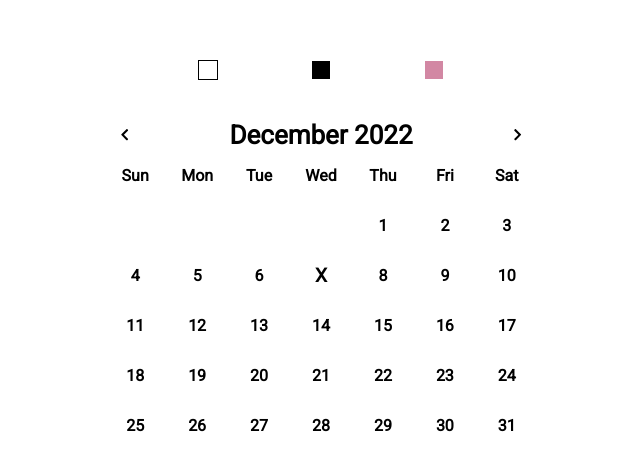
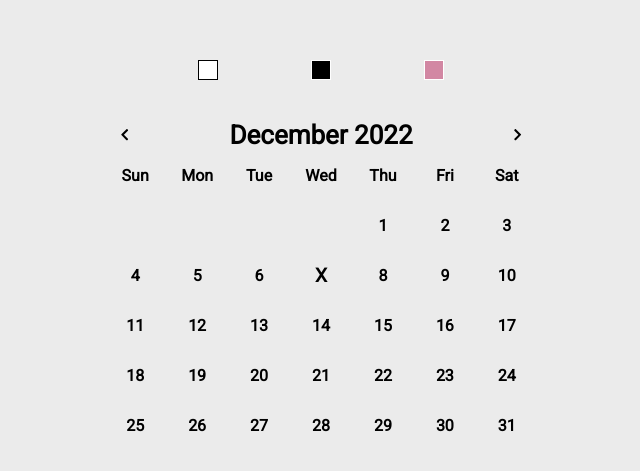
Before and after one commit to Samuellucasn/Calendar, a React (Vite) app: page / in a window 1280 px wide. Shown: the part 145-616 px from the top of the page, without its empty margins (319-959 px from the left). Built offline with nearby package versions, Linux system fonts and the light colour scheme; a web font is replaced by a local one.

Commit message:
improve layouts

```diff
--- a/src/components/NewEvent/style.ts
+++ b/src/components/NewEvent/style.ts
@@ -28,7 +28,7 @@ export const EventStyle = styled.div`
 
     ::-webkit-scrollbar-thumb {
         -webkit-appearance: none;
-        background-color: gray;
+        background-color: ${props => props.theme.colors.eventsScrollBg};
         border-radius: 10px;
     }
 `
--- a/src/style/themes/colorTheme.ts
+++ b/src/style/themes/colorTheme.ts
@@ -22,12 +22,13 @@ export default {
         currentDayBg: '',
         currentDayDivBg: '',
 
-        eventsBg: '#908b9d',
+        eventsBg: '#ececec',
         eventsButtonBgClose: 'white',
         eventsButtonColorClose: '',
         eventsButtonBgSave: '#172A3A',
         eventsButtonColorSave: 'white',
         eventsTitleColor: '',
+        eventsScrollBg: '',
 
         titleEventButtonBg: 'white',
         titleEventsButtonColor: '',
--- a/src/style/themes/darkTheme.ts
+++ b/src/style/themes/darkTheme.ts
@@ -28,8 +28,9 @@ export default {
         eventsButtonBgSave: '#9fabff',
         eventsButtonColorSave: 'black',
         eventsTitleColor: 'black',
+        eventsScrollBg: 'gray',
 
-        titleEventButtonBg: '#393d45',
+        titleEventButtonBg: 'black',
         titleEventsButtonColor: 'white',
     },
 
--- a/src/style/themes/defaultTheme.ts
+++ b/src/style/themes/defaultTheme.ts
@@ -2,11 +2,11 @@ export default {
     title: 'default',
 
     colors: {
-        bodyBg: '',
+        bodyBg: 'linear-gradient(#ebebeb,#ebebeb)',
 
-        calendarBg: 'white',
+        calendarBg: 'transparent',
 
-        headerBg: 'white',
+        headerBg: 'tranparent',
         headerColor: 'black',
         headerButtonColor: 'black',
 
@@ -25,9 +25,10 @@ export default {
         eventsBg: '#e37979',
         eventsButtonBgClose: 'white',
         eventsButtonColorClose: '',
-        eventsButtonBgSave: 'black',
+        eventsButtonBgSave: '#000000',
         eventsButtonColorSave: 'white',
         eventsTitleColor: 'white',
+        eventsScrollBg: '',
 
         titleEventButtonBg: 'white',
         titleEventsButtonColor: '',
--- a/src/style/themes/styled.d.ts
+++ b/src/style/themes/styled.d.ts
@@ -30,6 +30,7 @@ declare module 'styled-components' {
             eventsButtonBgSave: string,
             eventsButtonColorSave: string,
             eventsTitleColor: string,
+            eventsScrollBg: string,
 
             titleEventButtonBg: string,
             titleEventsButtonColor: string,
```
